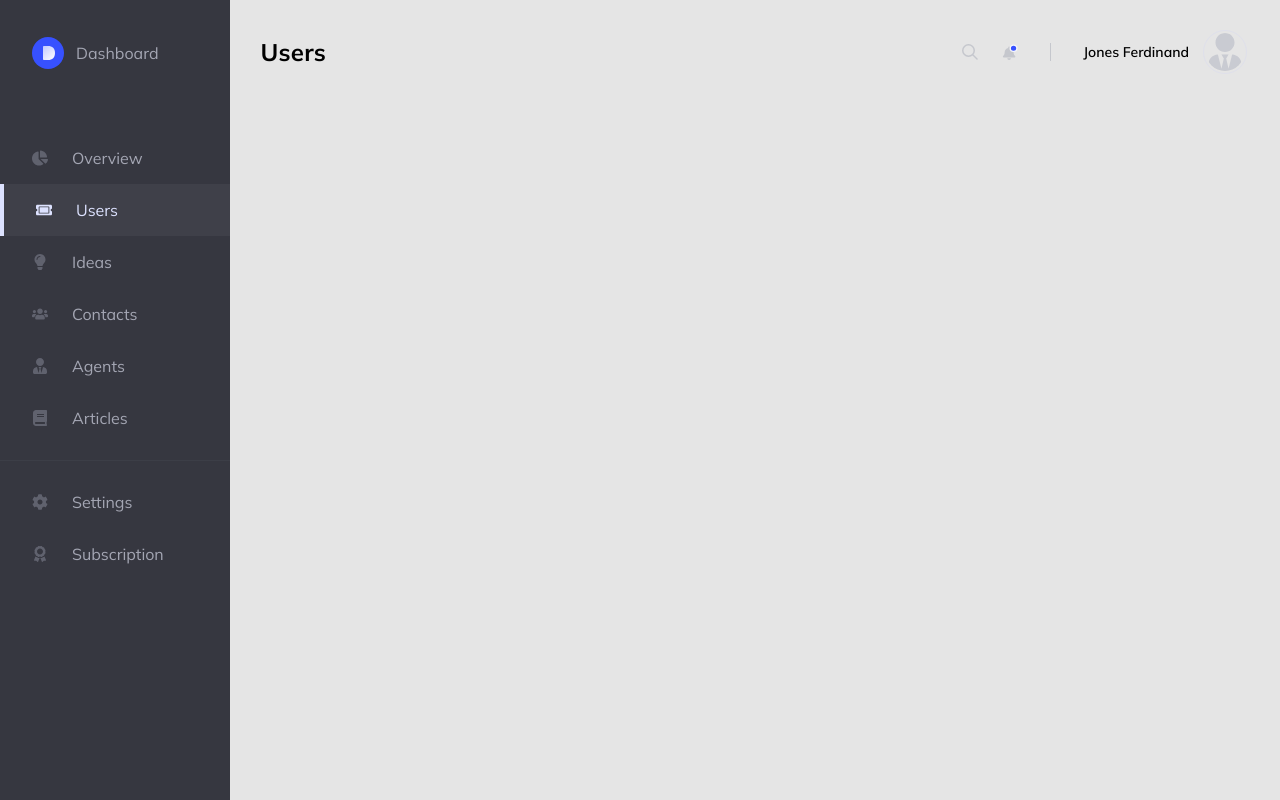
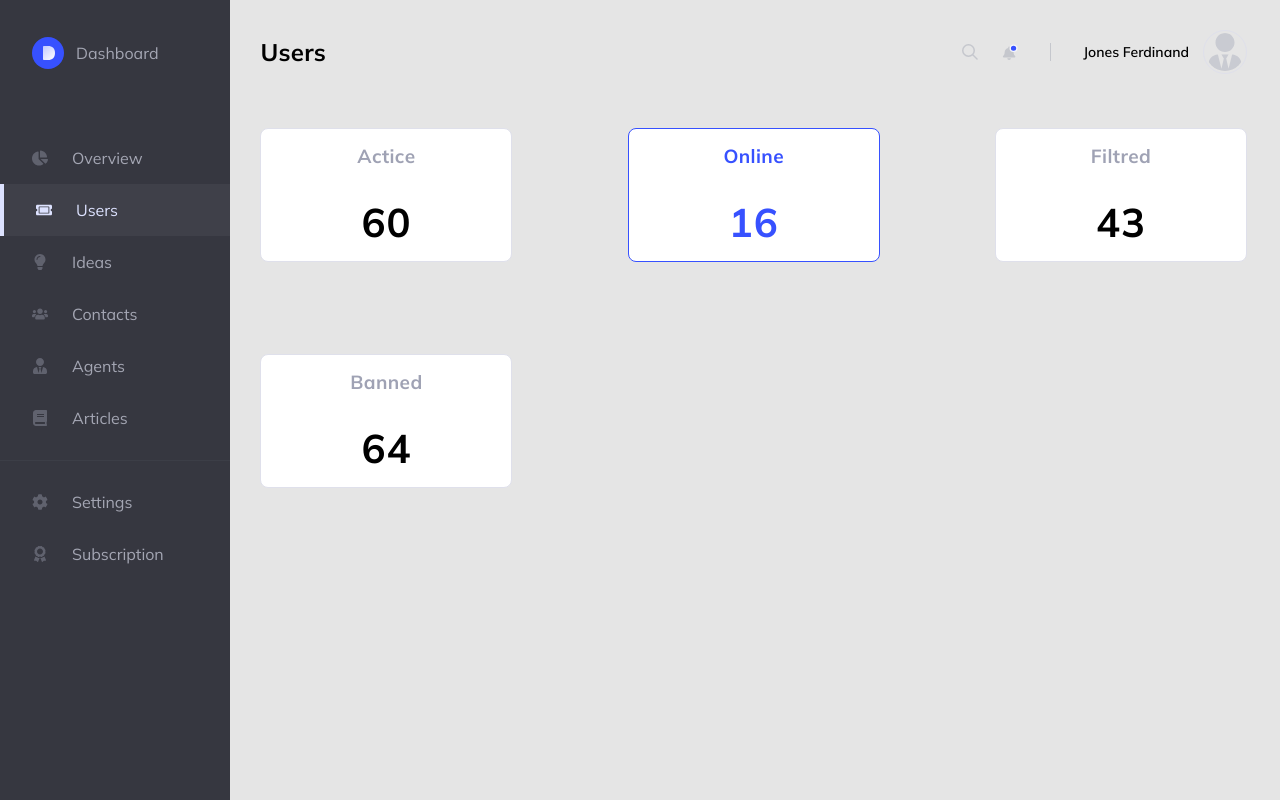
Before and after one commit to Yyyurii/Coderiver, a React (Create React App) app: page / in a window 1280 px wide. Built offline with nearby package versions, Linux system fonts and the light colour scheme.

Commit message:
Created Statistics component

```diff
--- a/src/components/Main/Main.js
+++ b/src/components/Main/Main.js
@@ -1,10 +1,12 @@
 import MainHeader from "../MainHeader";
+import Statistics from "../Statistics/Statistics";
 import "./Main.scss";
 
 const Main = () => {
   return (
     <section className="main">
       <MainHeader />
+      <Statistics />
     </section>
   );
 };
--- /dev/null
+++ b/src/components/Statistics/Statistics.js
@@ -0,0 +1,35 @@
+import StatisticsItem from '../StatisticsItem';
+import './Statistics.scss';
+
+const Statistics = () => {
+  const statisticsDetails = [
+    {
+      title: 'Actice',
+      value: 60
+    },
+    {
+      title: 'Online',
+      value: 16,
+      class: 'active'
+    },
+    {
+      title: 'Filtred',
+      value: 43
+    },
+    {
+      title: 'Banned',
+      value: 64
+    }
+  ];
+
+  return (
+    <div className="statistics">
+      {
+        statisticsDetails.map(item => <StatisticsItem key={item.title} details={item}/>)
+      }
+
+    </div>
+  );
+};
+
+export default Statistics;
--- /dev/null
+++ b/src/components/Statistics/Statistics.scss
@@ -0,0 +1,5 @@
+.statistics {
+  display: flex;
+  flex-wrap: wrap;
+  justify-content: space-between;
+}
--- /dev/null
+++ b/src/components/Statistics/index.js
@@ -0,0 +1,3 @@
+import Statistics from './Statistics';
+
+export default Statistics;
--- /dev/null
+++ b/src/components/StatisticsItem/StatisticsItem.js
@@ -0,0 +1,12 @@
+import "./StatisticsItem.scss";
+
+const StatisticsItem = ({ details }) => {
+  return (
+    <div className={details.class ? "statistics-item active" : "statistics-item"}>
+      <span className="statistics-item__title">{details.title}</span>
+      <span className="statistics-item__value">{details.value}</span>
+    </div>
+  );
+};
+
+export default StatisticsItem;
--- /dev/null
+++ b/src/components/StatisticsItem/StatisticsItem.scss
@@ -0,0 +1,36 @@
+.statistics-item {
+  background: #ffffff;
+  border: 1px solid #dfe0eb;
+  border-radius: 8px;
+  width: 252px;
+  height: 134px;
+  display: flex;
+  flex-direction: column;
+  align-items: center;
+  justify-content: space-around;
+  margin: 54px 0 38px;
+
+  &.active {
+    color: #3751ff;
+    border: 1px solid #3751ff;
+
+    .statistics-item__title {
+      color: #3751ff;
+    }
+  }
+
+  &__title {
+    font-weight: 700;
+    font-size: 19px;
+    line-height: 24px;
+    letter-spacing: 0.4px;
+    color: #9fa2b4;
+  }
+
+  &__value {
+    font-weight: 700;
+    font-size: 40px;
+    line-height: 50px;
+    letter-spacing: 1px;
+  }
+}
--- /dev/null
+++ b/src/components/StatisticsItem/index.js
@@ -0,0 +1,3 @@
+import StatisticsItem from './StatisticsItem';
+
+export default StatisticsItem;
```
